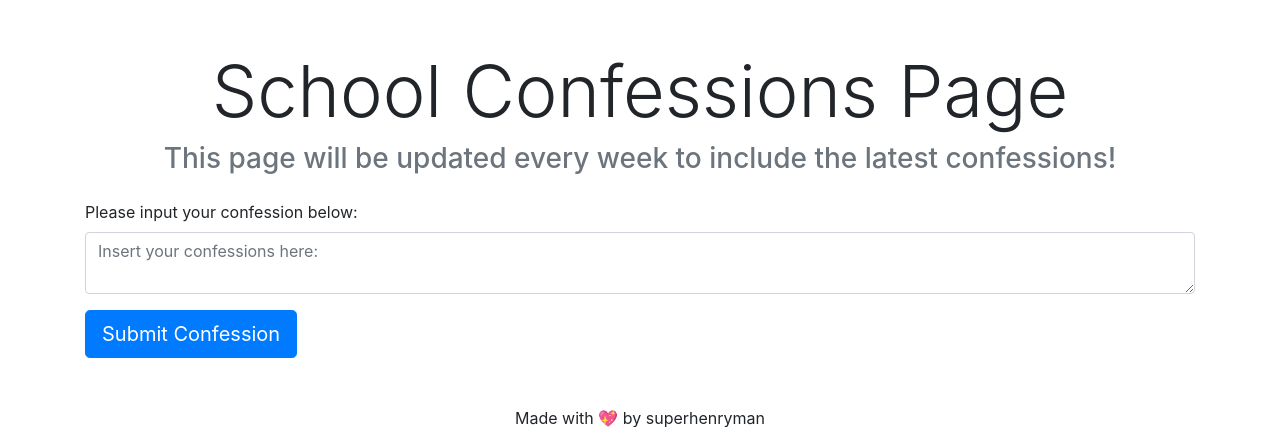
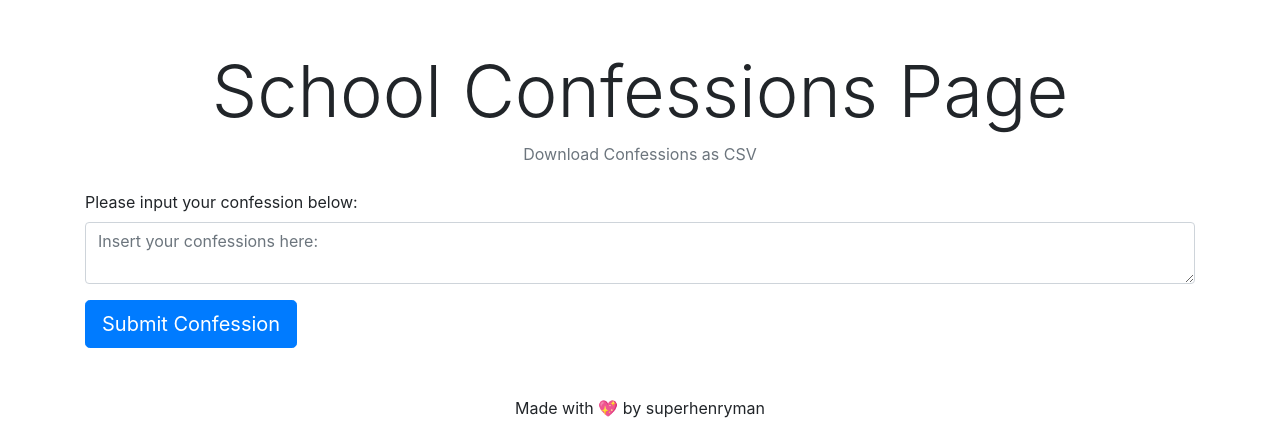
Before and after one commit to superhenryman/Confessions, a Flask app: page / in a window 1280 px wide. Shown: the top 427 px of the page. Run offline with Flask 2, Linux system fonts and the light colour scheme; some libraries are stand-ins or nearby versions.

Commit message:
Add button for db to csv

```diff
--- a/app.py
+++ b/app.py
@@ -1,12 +1,50 @@
-from flask import Flask, render_template, request, logging
+from flask import Flask, render_template, request, logging, send_file
 import psycopg2
 import os
-from psycopg2 import sql
+from io import BytesIO
 import logging
 import requests
 import time
+import pandas as pd
 app = Flask(__name__)
 SECRET_KEY = os.getenv('SECRET_KEY')
+
+def Get_Data():
+    with get_db_connection() as conn:
+        try:
+            cursor = conn.cursor()
+            cursor.execute("SELECT * FROM confessions")
+            data = cursor.fetchall()
+            allids = []
+            alldata = []
+            for row in data:
+                allids.append(row[0])
+                alldata.append(row[1])
+            result = {
+                "id": allids,
+                "confessions": alldata
+            }
+        #result = [{"id": row[0],  "confession": row[1]} for row in data]
+        except Exception as e:
+            raise Exception(f"Unhandled Exception when getting data: {e}")
+    return result
+
+def TurnIntoCSV(data):
+    try:
+        df = pd.DataFrame(data)
+        csv = df.to_csv(index=False)
+    except Exception as e:
+        raise Exception(f"Unhandled Exception at turning data to CSV format.: {e}")
+    return csv
+
+def Send_Data():
+    try:
+        data = Get_Data()
+        csv = TurnIntoCSV(data)
+        filestream = BytesIO(csv.encode())
+        return send_file(filestream, None, as_attachment=True, download_name="confessions.csv")
+    except Exception as e:
+        print(f"Unhandled Exception when sending data {e}") # to not lead to another exception with the route
 
 def verify_recaptcha(response_token):
     url = 'https://www.google.com/recaptcha/api/siteverify'
@@ -78,6 +116,14 @@ def gibmeyourmoney():
         return "It didn't work :(", 400
     else:
         return render_template("error.html", errorcode = "Captcha verification bad.")
+
+@app.route("/getdata")
+def get_data():
+    try:
+        return Send_Data() # AHA!
+    except Exception as e:
+        raise Exception(f"Error while handling Send_Data() route. {e}")
+
 if __name__ == '__main__':
     app.run(debug=True)
 #ana jo3an kteer
--- a/templates/index.html
+++ b/templates/index.html
@@ -14,7 +14,7 @@
         <div class="header text-center">
             <header>
                 <h1 class="display-3">School Confessions Page</h1>
-                <h3 class="text-muted">This page will be updated every week to include the latest confessions!</h3>
+                <a class="text-muted" href="/getdata">Download Confessions as CSV</a>
             </header>
         </div>
 
```
